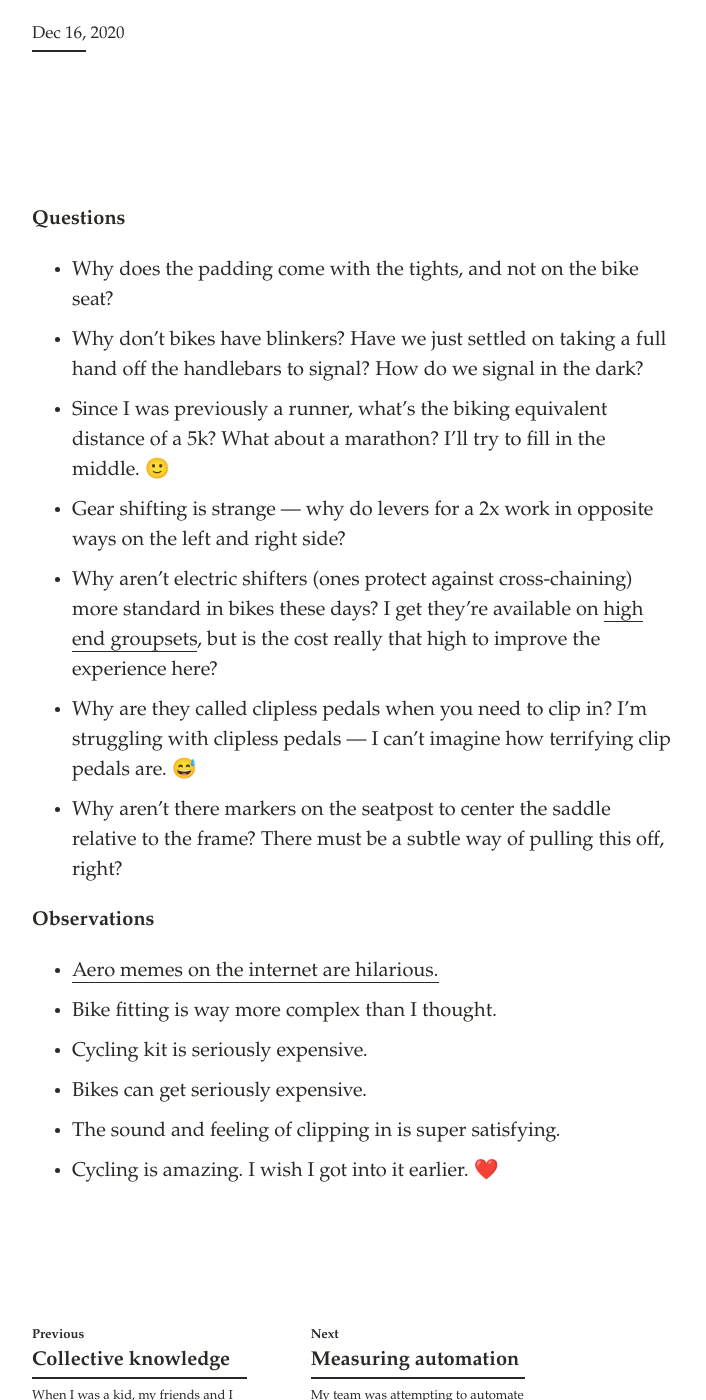
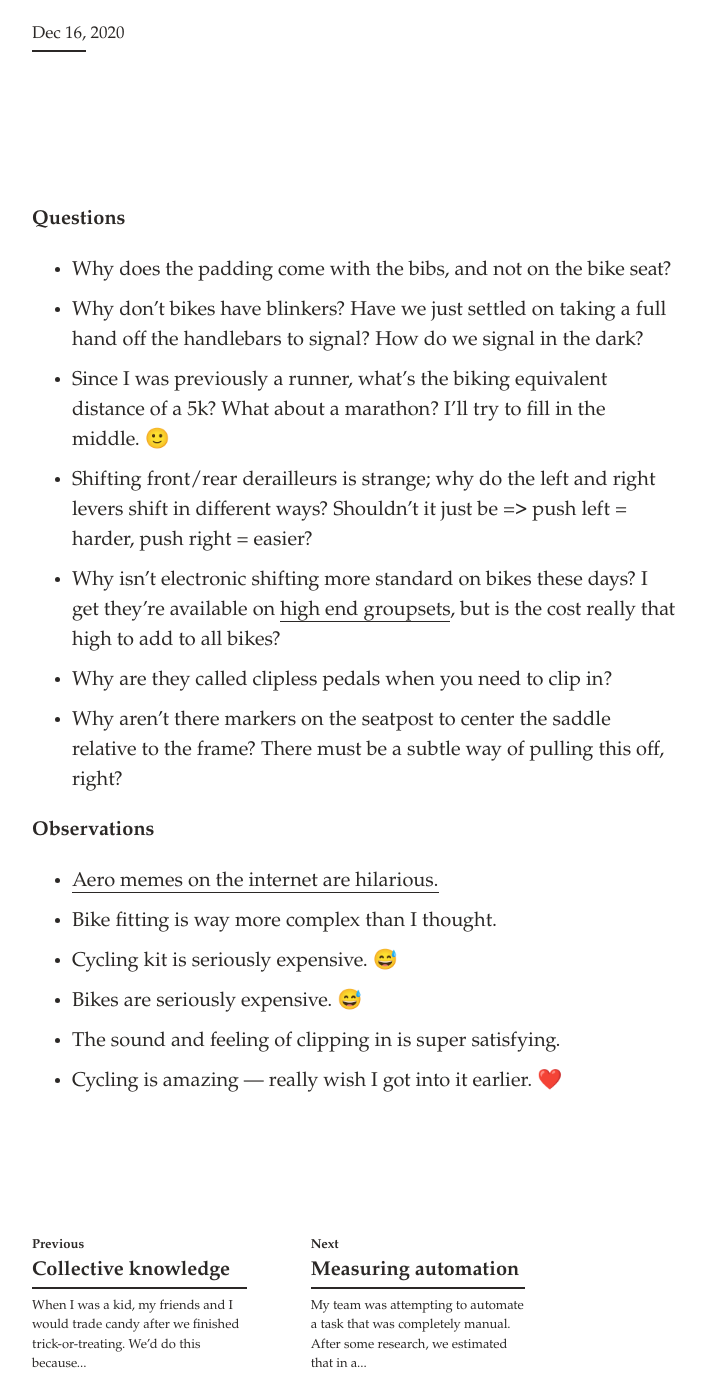
Before and after one commit to svvchen/nervxious, a Jekyll site: the page built from _posts/2020-11-10-cycling.markdown, in a window 1280 px wide and 1400 px high, scrolled down 581 px. Shown: the whole window, without its empty margins (286-992 px from the left). Built offline with Jekyll 4.4.1, drawn with Linux system fonts in a browser that asks for light colours; comment, search, counter and statistics services are not loaded.

Commit message:
Update 2020-11-10-cycling.markdown

```diff
--- a/_posts/2020-11-10-cycling.markdown
+++ b/_posts/2020-11-10-cycling.markdown
@@ -6,19 +6,19 @@ categories: fun
 ---
 **Questions**
 
-- Why does the padding come with the tights, and not on the bike seat?
+- Why does the padding come with the bibs, and not on the bike seat?
 - Why don't bikes have blinkers? Have we just settled on taking a full hand off the handlebars to signal? How do we signal in the dark?
 - Since I was previously a runner, what's the biking equivalent distance of a 5k? What about a marathon? I'll try to fill in the middle. 🙂
-- Gear shifting is strange — why do levers for a 2x work in opposite ways on the left and right side?
-- Why aren't electric shifters (ones protect against cross-chaining) more standard in bikes these days? I get they're available on [high end groupsets](https://www.thegeekycyclist.com/tips/shimano-di2/), but is the cost really that high to improve the experience here?
-- Why are they called clipless pedals when you need to clip in? I'm struggling with clipless pedals — I can't imagine how terrifying clip pedals are. 😅
+- Shifting front/rear derailleurs is strange; why do the left and right levers shift in different ways? Shouldn't it just be => push left = harder, push right = easier?
+- Why isn't electronic shifting more standard on bikes these days? I get they're available on [high end groupsets](https://www.thegeekycyclist.com/tips/shimano-di2/), but is the cost really that high to add to all bikes?
+- Why are they called clipless pedals when you need to clip in?
 - Why aren't there markers on the seatpost to center the saddle relative to the frame? There must be a subtle way of pulling this off, right?
 
 **Observations**
 
 - [Aero memes on the internet are hilarious.](https://youtu.be/5EE8m8mmq1k?t=154)
 - Bike fitting is way more complex than I thought.
-- Cycling kit is seriously expensive.
-- Bikes can get seriously expensive.
+- Cycling kit is seriously expensive. 😅
+- Bikes are seriously expensive. 😅
 - The sound and feeling of clipping in is super satisfying.
-- Cycling is amazing. I wish I got into it earlier. ❤️
+- Cycling is amazing — really wish I got into it earlier. ❤️
```
